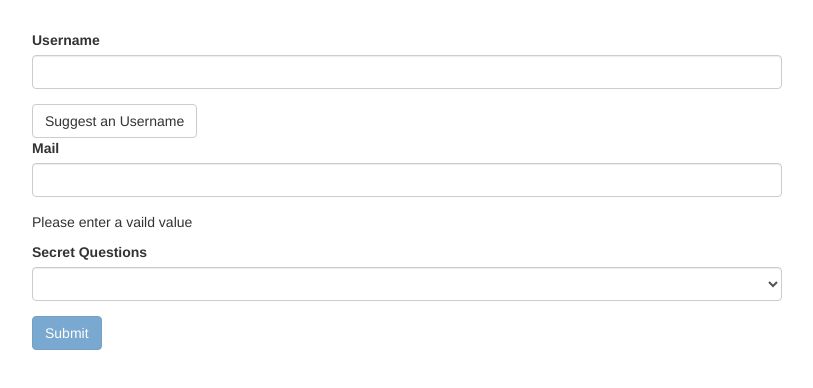
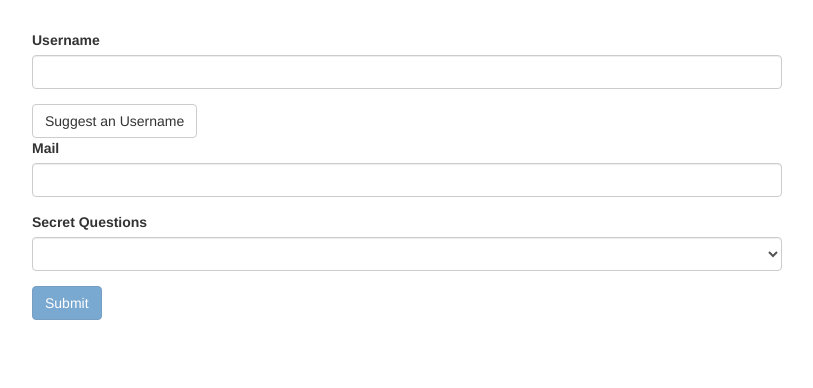
Before and after one commit to gokuljsparkout/Angular-, an Angular app: page / in a window 1280 px wide. Shown: the top 388 px of the page, without its empty margins (233-1046 px from the left). Built offline with nearby package versions, Linux system fonts and the light colour scheme.

Commit message:
Outputting Validation Error Messages

```diff
--- a/src/app/app.component.html
+++ b/src/app/app.component.html
@@ -27,9 +27,12 @@
               ngModel
               required
               email
+              #email="ngModel"
             />
           </div>
-          <p *ngIf="true">Please enter a vaild value</p>
+          <span *ngIf="!email.valid && email.touched" class="help-block"
+            >Please enter a valid email</span
+          >
         </div>
 
         <div class="form-group">
```
